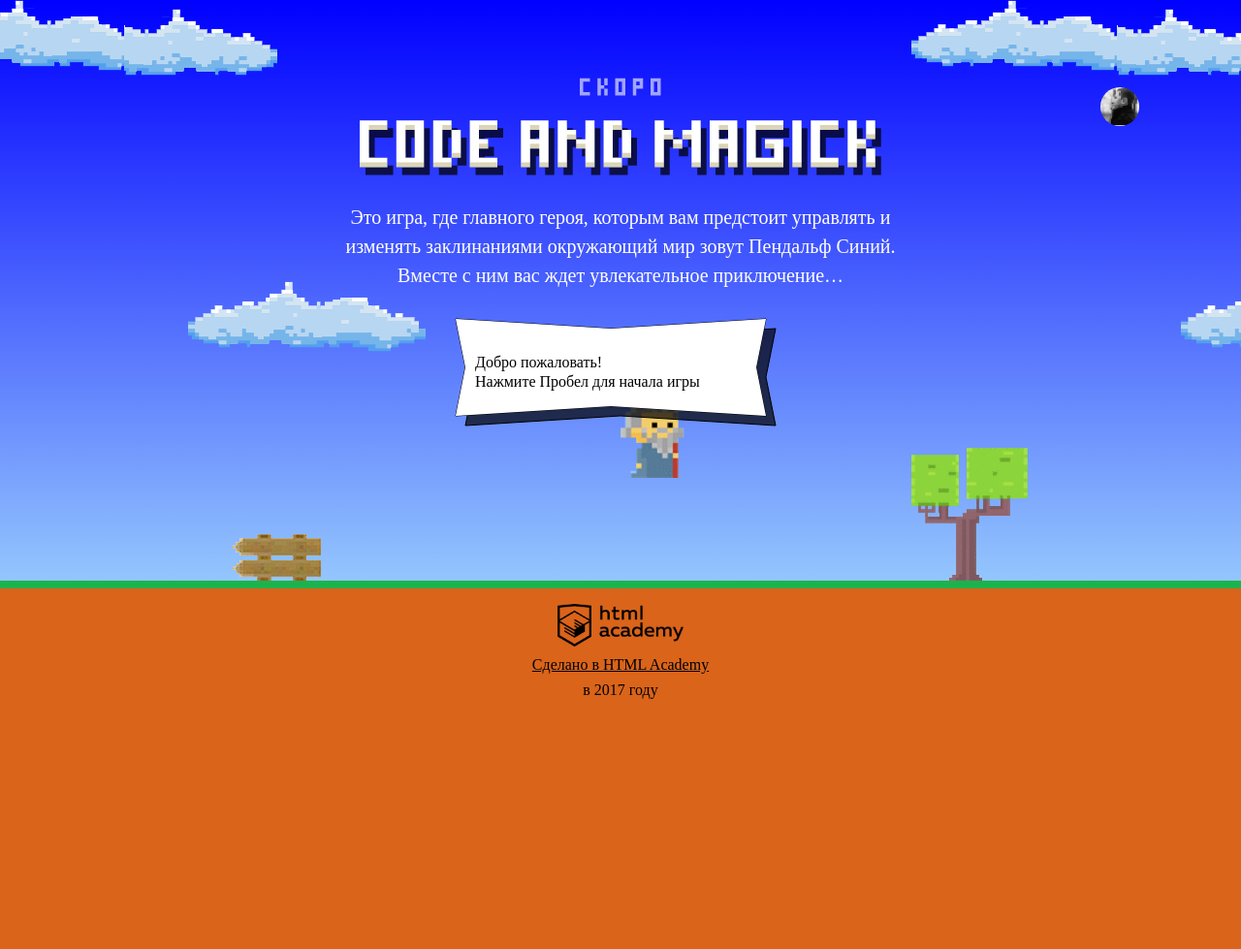
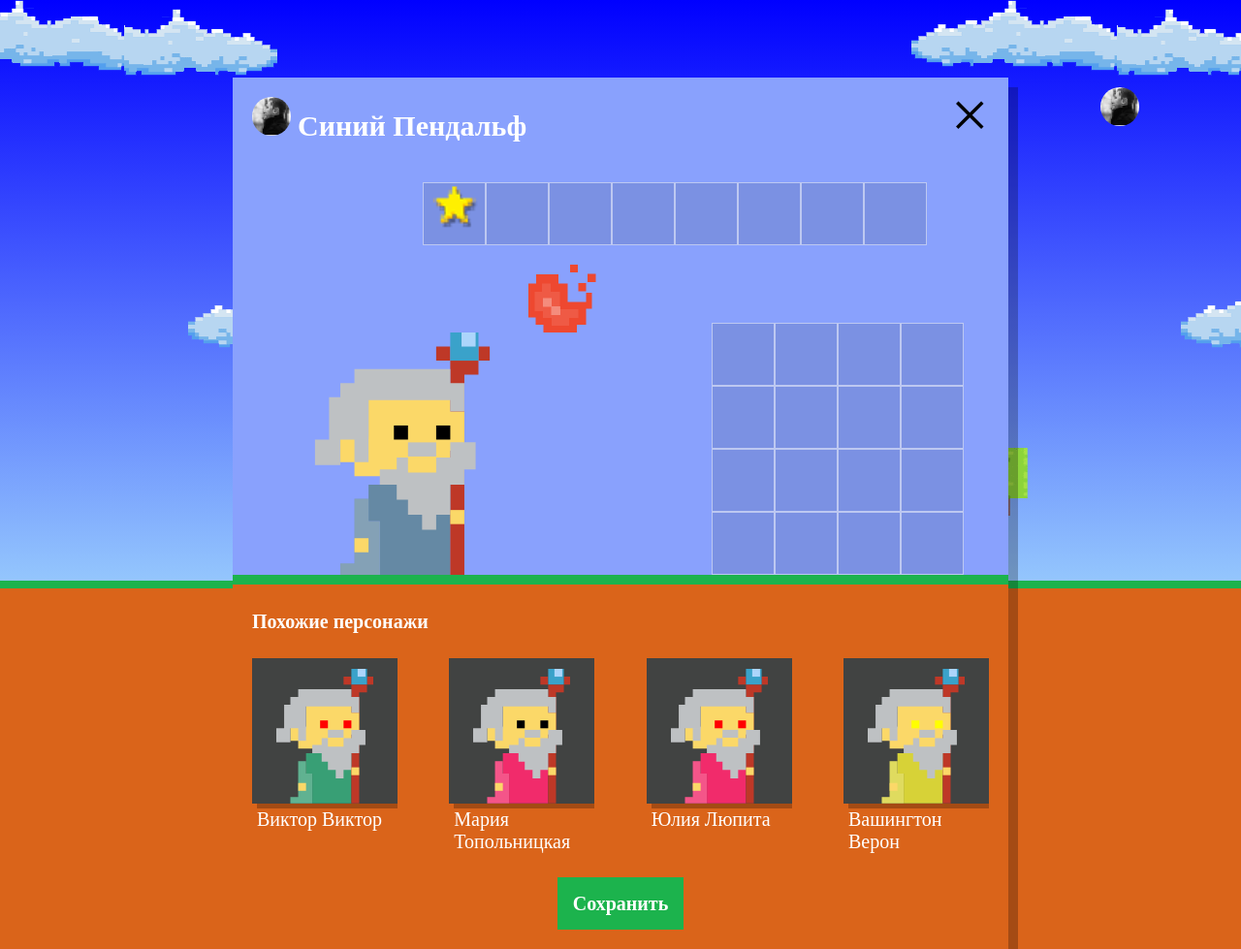
Before and after one commit to JepardMay/411117-code-and-magick-17, a website: page index.html in a window 1280 px wide. Shown: the whole page at 97% size. Before the commit the page ends 800 px from the top, so only its background shows below. Drawn offline with Linux system fonts and the light colour scheme; a web font is replaced by a local one.

Commit message:
Добавила скрипт для окна c персонажами

```diff
--- a/index.html
+++ b/index.html
@@ -199,6 +199,7 @@
   };
 </script>
 
+<script src="js/setup.js"></script>
 <script src="js/stat.js"></script>
 <script src="js/game.js"></script>
 
--- /dev/null
+++ b/js/setup.js
@@ -0,0 +1,64 @@
+'use strict';
+
+var WIZARD_NAMES = [
+  ['Иван', 'Хуан', 'Себастьян', 'Мария', 'Кристоф', 'Виктор', 'Юлия', 'Люпита', 'Вашингтон'],
+  ['да Марья', 'Верон', 'Мирабелла', 'Вальц', 'Онопко', 'Топольницкая', 'Нионго', 'Ирвинг']
+];
+
+var COAT_COLORS = ['rgb(101, 137, 164)', 'rgb(241, 43, 107)', 'rgb(146, 100, 161)', 'rgb(56, 159, 117)', 'rgb(215, 210, 55)', 'rgb(0, 0, 0)'];
+
+var EYES_COLORS = ['black', 'red', 'blue', 'yellow', 'green'];
+
+var userDialog = document.querySelector('.setup');
+userDialog.classList.remove('hidden');
+
+var similarListElement = document.querySelector('.setup-similar-list');
+var similarWizardTemplate = document.querySelector('#similar-wizard-template').content.querySelector('.setup-similar-item');
+
+var getRandomData = function (arr) {
+  return arr[Math.floor(Math.random() * arr.length)];
+};
+
+var wizards = [
+  {
+    name: getRandomData(getRandomData(WIZARD_NAMES)) + ' ' + getRandomData(getRandomData(WIZARD_NAMES)),
+    coatColor: getRandomData(COAT_COLORS),
+    eyesColor: getRandomData(EYES_COLORS)
+  },
+  {
+    name: getRandomData(getRandomData(WIZARD_NAMES)) + ' ' + getRandomData(getRandomData(WIZARD_NAMES)),
+    coatColor: getRandomData(COAT_COLORS),
+    eyesColor: getRandomData(EYES_COLORS)
+  },
+  {
+    name: getRandomData(getRandomData(WIZARD_NAMES)) + ' ' + getRandomData(getRandomData(WIZARD_NAMES)),
+    coatColor: getRandomData(COAT_COLORS),
+    eyesColor: getRandomData(EYES_COLORS)
+  },
+  {
+    name: getRandomData(getRandomData(WIZARD_NAMES)) + ' ' + getRandomData(getRandomData(WIZARD_NAMES)),
+    coatColor: getRandomData(COAT_COLORS),
+    eyesColor: getRandomData(EYES_COLORS)
+  }
+];
+
+var renderWizard = function (wizard) {
+  var wizardElement = similarWizardTemplate.cloneNode(true);
+  wizardElement.querySelector('.setup-similar-label').textContent = wizard.name;
+  wizardElement.querySelector('.wizard-coat').style.fill = wizard.coatColor;
+  wizardElement.querySelector('.wizard-eyes').style.fill = wizard.eyesColor;
+
+  return wizardElement;
+};
+
+var createElements = function (elements) {
+  var fragment = document.createDocumentFragment();
+  for (var i = 0; i < elements.length; i++) {
+    fragment.appendChild(renderWizard(elements[i]));
+    similarListElement.appendChild(fragment);
+  }
+};
+
+createElements(wizards);
+
+userDialog.querySelector('.setup-similar').classList.remove('hidden');
```
